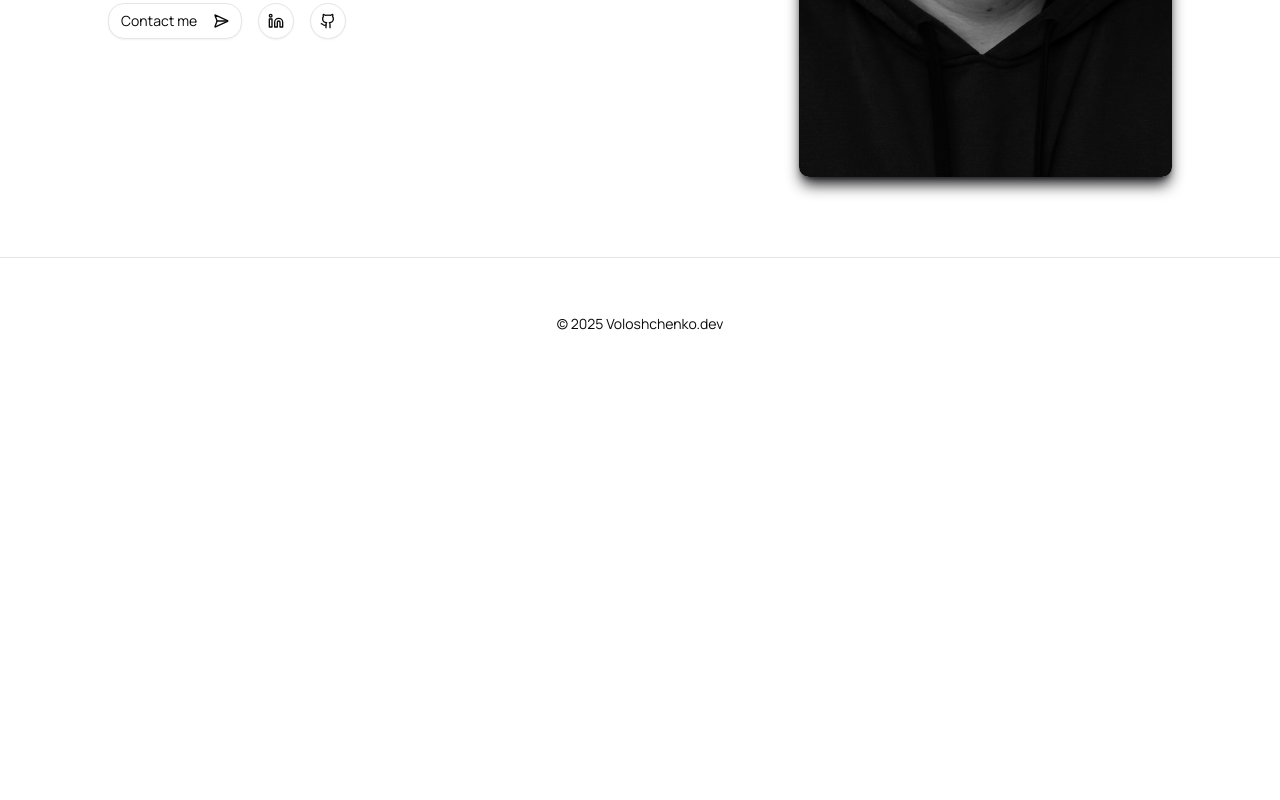
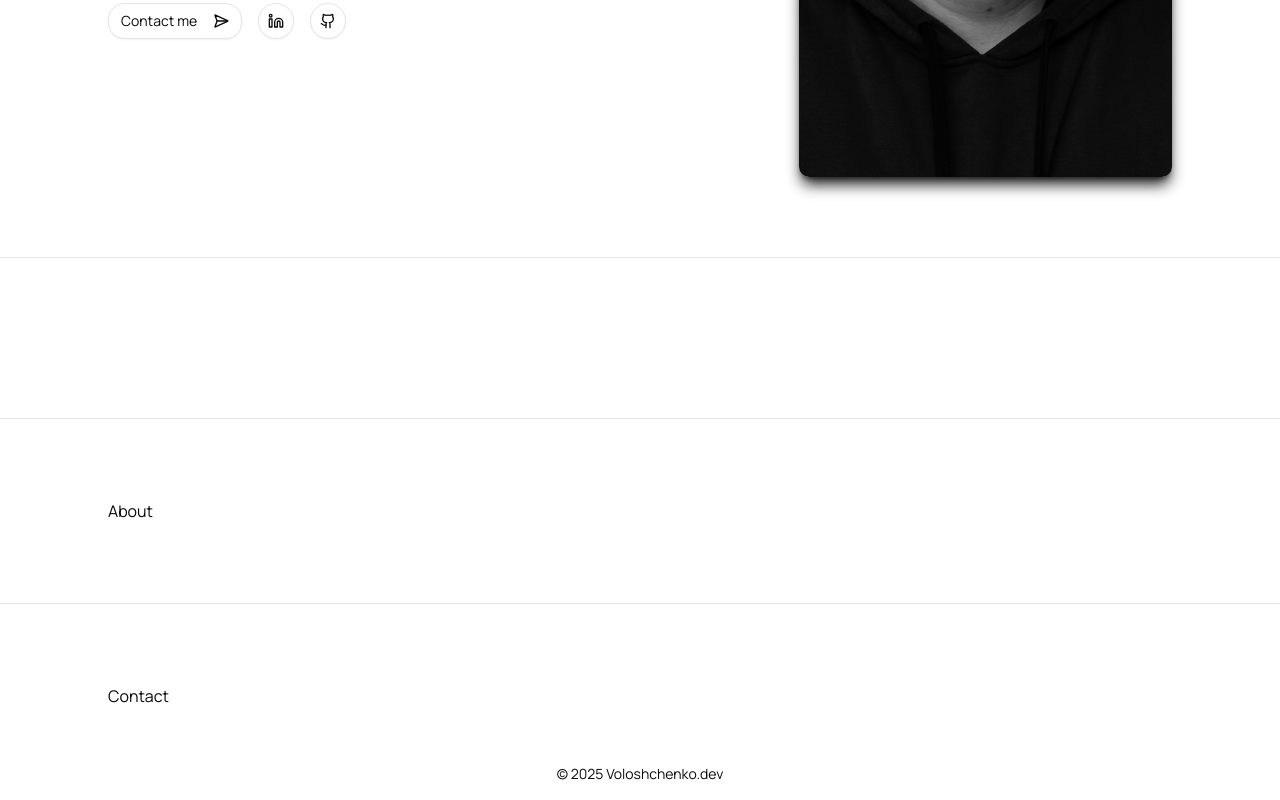
Before and after one commit to photocat/voloshchenko.dev, a Next.js app: page / in a window 1280 px wide. Shown: the part 509-1309 px from the top of the page. Before the commit the page ends 859 px from the top, so only its background shows below. Built offline with nearby package versions, Linux system fonts and the light colour scheme; no server answers.

Commit message:
Refactor navigation and theme mode constants: rename variables for consistency and clarity; add new section components for About, Contact, and Projects

```diff
--- a/src/app/(root)/page.tsx
+++ b/src/app/(root)/page.tsx
@@ -1,11 +1,19 @@
-import Introduction from "@/components/shared/sections/introduction";
+import Intro from "@/components/shared/sections/introduction";
+import Projects from "@/components/shared/sections/projects";
 import Separator from "@/components/shared/separator";
+import About from "@/components/shared/sections/about";
+import Contact from "@/components/shared/sections/contact";
 
 const Home = () => {
     return (
         <div className="page">
-            <Introduction />
+            <Intro />
             <Separator />
+            <Projects />
+            <Separator />
+            <About />
+            <Separator />
+            <Contact />
         </div>
     );
 }
--- a/src/components/shared/header/menu.tsx
+++ b/src/components/shared/header/menu.tsx
@@ -1,4 +1,4 @@
-import {APP_URL, MAIN_NAVIGATION} from "@/lib/constants";
+import { APP_URL, APP_MAIN_NAVIGATION } from "@/lib/constants";
 import Link from "next/link";
 import {
     Sheet,
@@ -15,7 +15,7 @@ export const Menu = () => {
     return (
         <div className="">
             <nav className="hidden lg:flex items-center gap-8">
-                {MAIN_NAVIGATION.map((navItem) => (
+                {APP_MAIN_NAVIGATION.map((navItem) => (
                     <Link href={APP_URL + navItem.href} key={navItem.id} className="capitalize text-base hover:underline">
                         { navItem.title }
                     </Link>
@@ -29,7 +29,7 @@ export const Menu = () => {
                     </SheetTrigger>
                     <SheetContent className="flex flex-col items-start py-4 px-8">
                         <SheetTitle className="uppercase text-sm">Menu</SheetTitle>
-                        {MAIN_NAVIGATION.map((navItem) => (
+                        {APP_MAIN_NAVIGATION.map((navItem) => (
                             <Link key={navItem.id} href={APP_URL + navItem.href} className="w-full text-base capitalize active:underline">
                                 { navItem.title }
                             </Link>
--- a/src/components/shared/header/theme-mode.tsx
+++ b/src/components/shared/header/theme-mode.tsx
@@ -11,7 +11,7 @@ import {
 } from "@/components/ui/dropdown-menu";
 import { Button } from "@/components/ui/button";
 import { Sun, Moon, SunMoon } from 'lucide-react';
-import { THEME_MODES } from "@/lib/constants";
+import { APP_THEME_MODES } from "@/lib/constants";
 
 const ThemeMode = () => {
     const { theme, setTheme } = useTheme();
@@ -44,7 +44,7 @@ const ThemeMode = () => {
             <DropdownMenuContent align="end">
                 <DropdownMenuLabel>Choose theme mode</DropdownMenuLabel>
                 <DropdownMenuSeparator />
-                {THEME_MODES.map((mode) => {
+                {APP_THEME_MODES.map((mode) => {
                     const IconComponent = mode.icon === 'Sun' ? Sun : mode.icon === 'Moon' ? Moon : SunMoon;
                     return (
                         <Button
--- /dev/null
+++ b/src/components/shared/sections/about/index.tsx
@@ -0,0 +1,12 @@
+import {APP_MAIN_NAVIGATION} from "@/lib/constants";
+import SectionWrapper from "../section-wrapper";
+
+const About = () => {
+    return (
+        <SectionWrapper id={APP_MAIN_NAVIGATION[1].title}>
+            About
+        </SectionWrapper>
+    );
+}
+
+export default About;
--- /dev/null
+++ b/src/components/shared/sections/contact/index.tsx
@@ -0,0 +1,12 @@
+import {APP_MAIN_NAVIGATION} from "@/lib/constants";
+import SectionWrapper from "../section-wrapper";
+
+const Contact = () => {
+    return (
+        <SectionWrapper id={APP_MAIN_NAVIGATION[2].title}>
+            Contact
+        </SectionWrapper>
+    );
+}
+
+export default Contact;
--- a/src/components/shared/sections/introduction.tsx
+++ b/src/components/shared/sections/introduction/index.tsx
@@ -1,13 +1,14 @@
 import Image from 'next/image';
 import Link from 'next/link';
 import {APP_NAME, APP_URL} from "@/lib/constants";
-import ProfileImage from '@/../public/photo.jpg';
+import ProfileImage from '../../../../../public/photo.jpg';
 import { Button } from '@/components/ui/button';
 import { Linkedin, Github, SendHorizontal } from 'lucide-react';
+import SectionWrapper from "@/components/shared/sections/section-wrapper";
 
-const Introduction = () => {
+const Intro = () => {
     return (
-        <section className="section justify-between items-center gap-6 lg:gap-8 flex-wrap lg:flex-nowrap">
+        <SectionWrapper>
             <div className="flex-[1_0_auto] lg:order-2 flex justify-center items-center">
                 <Image
                     className={"rounded-lg shadow-lg dark:shadow-none shadow-zinc-900"}
@@ -43,8 +44,8 @@ const Introduction = () => {
                     </Button>
                 </div>
             </div>
-        </section>
+        </SectionWrapper>
     );
 };
 
-export default Introduction;
+export default Intro;
--- /dev/null
+++ b/src/components/shared/sections/projects/index.tsx
@@ -0,0 +1,12 @@
+import { APP_MAIN_NAVIGATION } from "@/lib/constants";
+import SectionWrapper from "../section-wrapper";
+
+const Projects = () => {
+    return (
+        <SectionWrapper id={APP_MAIN_NAVIGATION[0].title}>
+
+        </SectionWrapper>
+    )
+}
+
+export default Projects;
--- /dev/null
+++ b/src/components/shared/sections/section-wrapper/index.tsx
@@ -0,0 +1,14 @@
+const DEFAULT_CLASS = 'section justify-between items-center gap-6 lg:gap-8 flex-wrap lg:flex-nowrap';
+
+type SectionProps = React.ComponentPropsWithoutRef<'section'>;
+
+const SectionWrapper = ({ children, className, ...props }: SectionProps) => {
+    const combinedClassName = [DEFAULT_CLASS, className].filter(Boolean).join(' ');
+    return (
+        <section className={combinedClassName} {...props}>
+            {children}
+        </section>
+    );
+};
+
+export default SectionWrapper;
--- a/src/lib/constants/index.ts
+++ b/src/lib/constants/index.ts
@@ -1,12 +1,12 @@
 export const APP_NAME = process.env.NEXT_PUBLIC_APP_NAME || 'Voloshchenko.dev';
 export const APP_DESCRIPTION = process.env.NEXT_PUBLIC_APP_DESCRIPTION || 'Personal site of Andrii Voloshchenko';
 export const APP_URL = process.env.NEXT_PUBLIC_APP_URL || "http://localhost:3000";
-export const MAIN_NAVIGATION = [
+export const APP_MAIN_NAVIGATION = [
     { id: 'main-nav-item-1', title: 'work', href: '/#work' },
     { id: 'main-nav-item-2', title: 'about', href: '/#about' },
     { id: 'main-nav-item-3', title: 'contact', href: '/#contact' },
 ];
-export const THEME_MODES = [
+export const APP_THEME_MODES = [
     { id: 'theme-mode-1', title: 'light', icon: 'Sun' },
     { id: 'theme-mode-2', title: 'dark', icon: 'Moon' },
     { id: 'theme-mode-3', title: 'system', icon: 'SunMoon' },
```
